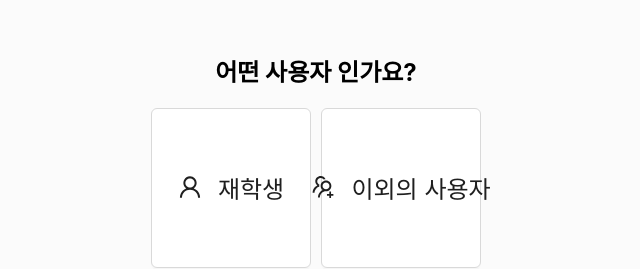
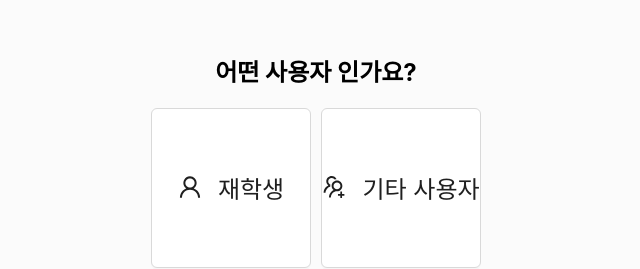
Before and after one commit to jeonjuseong11/gitlab_Mirroring, a React (Create React App) app in the folder highway/: page /signup in a window 1280 px wide. Shown: the part 202-471 px from the top of the page, without its empty margins (324-964 px from the left). Built offline with nearby package versions, Linux system fonts and the light colour scheme.

Commit message:
Edit : SignUp.js
명칭 수정

```diff
--- a/highway/src/pages/SignUp.js
+++ b/highway/src/pages/SignUp.js
@@ -19,7 +19,7 @@ const SignUp = () => {
         <Link to="/signup/other">
           <SignUpBtn icon={<UsergroupAddOutlined />}>
             <br />
-            이외의 사용자
+            기타 사용자
           </SignUpBtn>
         </Link>
         <Form.Item>
```
